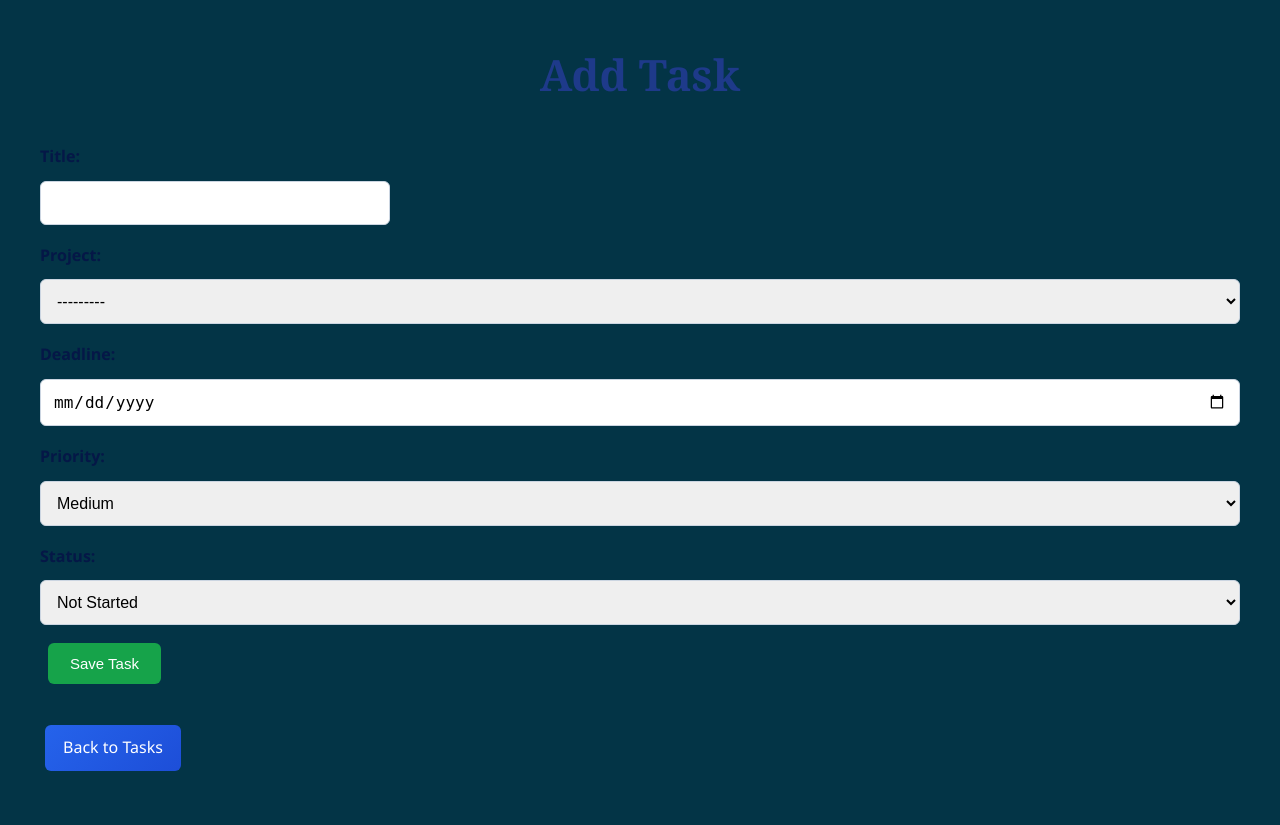
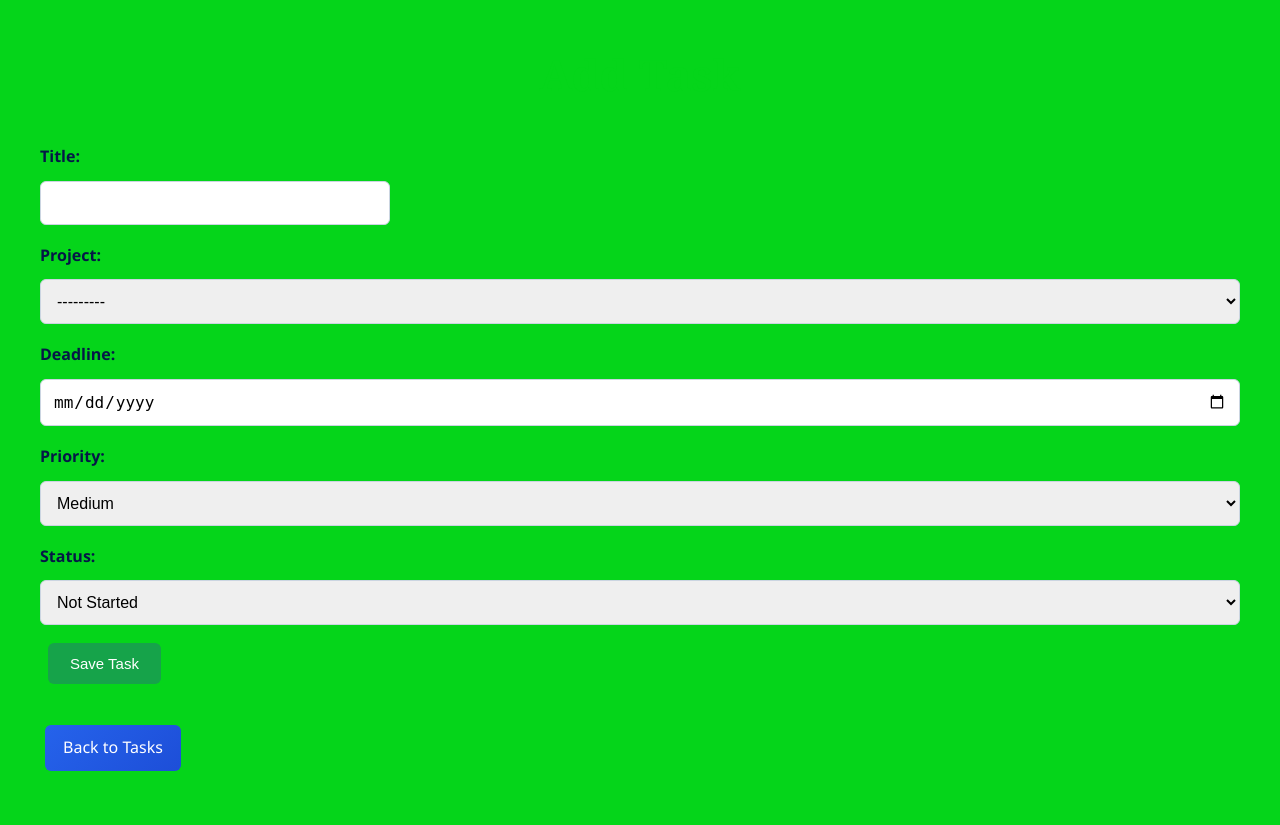
Before and after one commit to remzyayo/ALX_CapstoneProject, a Django app: page /add/ in a window 1280 px wide. Run offline with Django 5.2, Linux system fonts and the light colour scheme; a user stored in the database is signed in; data that the repository does not hold is empty.

Commit message:
Css update

```diff
--- a/expenses/static/expenses/css/style.css
+++ b/expenses/static/expenses/css/style.css
@@ -9,7 +9,7 @@
 
 body {
     font-family: "Segoe UI", Tahoma, Verdana, sans-serif;
-    background-color: #033446;
+    background-color: #05d51a;
     color: #333;
     padding: 40px;
     line-height: 1.6;
@@ -20,7 +20,7 @@
 h1 {
     font-family: Georgia, serif;
     text-align: center;
-    color: #1e3a8a;
+    color: #05d51a;
     font-size: 2.7rem;
     margin-bottom: 35px;
 }
```
